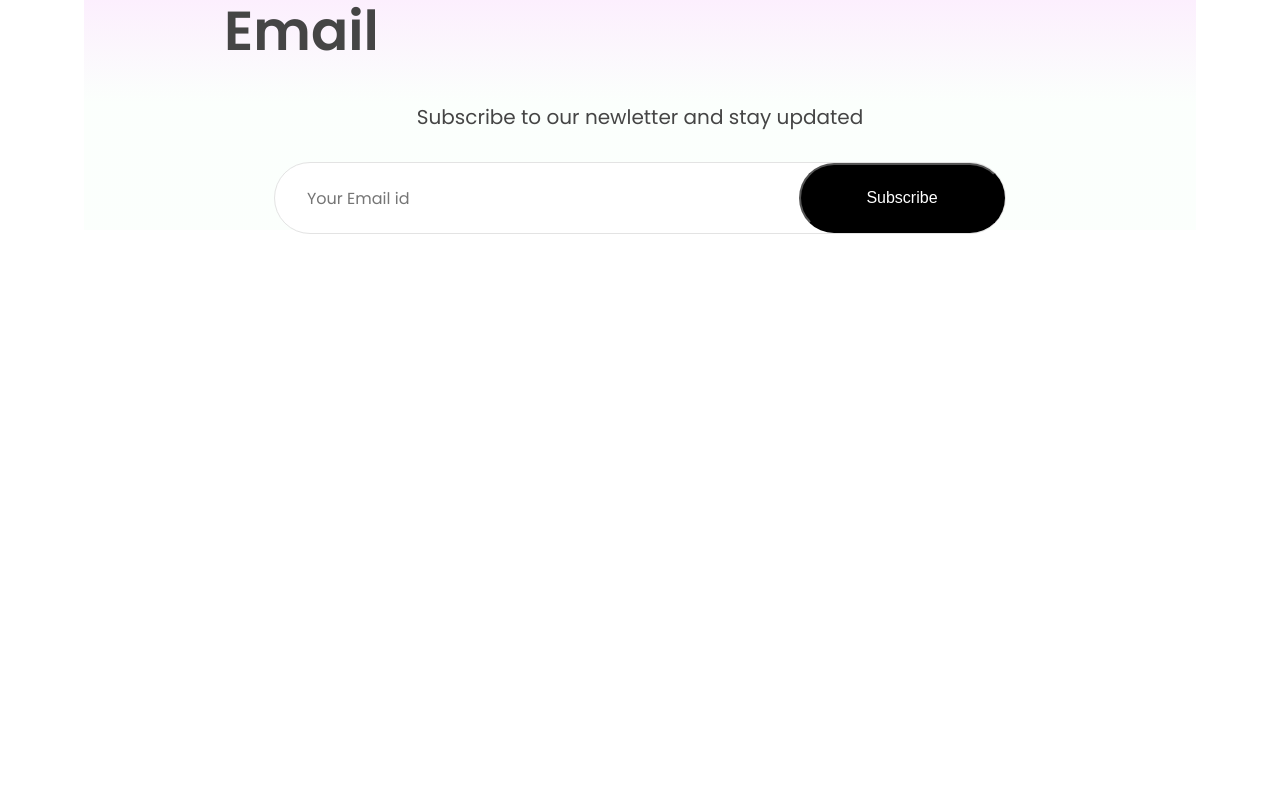
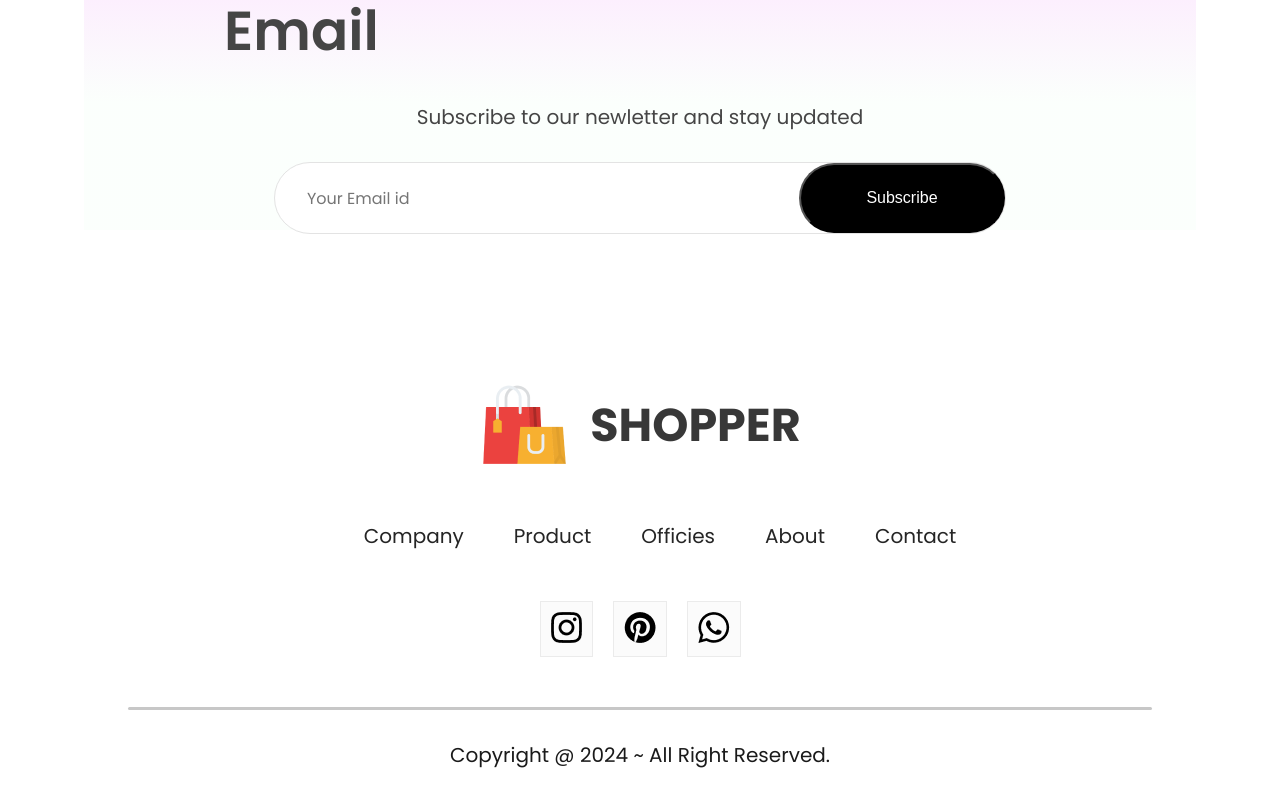
Before and after one commit to Norluciot/E-commerce, a React (Create React App) app: page / in a window 1280 px wide. Shown: the part 3722-4522 px from the top of the page. Before the commit the page ends 4102 px from the top, so only its background shows below. Built offline with nearby package versions, Linux system fonts and the light colour scheme.

Commit message:
Footer Done

```diff
--- a/src/App.js
+++ b/src/App.js
@@ -6,6 +6,7 @@
 import Product from "./Pages/Product";
 import Cart from "./Pages/Cart";
 import LoginSignUp from "./Pages/LoginSignUp";
+import Footer from "./Components/Footer/Footer";
 
 function App() {
   return (
@@ -24,6 +25,7 @@
           <Route path='/login' element={<LoginSignUp/>} />
 
         </Routes>
+        <Footer />
 
       </BrowserRouter>
     </div>
--- /dev/null
+++ b/src/Components/Footer/Footer.css
@@ -0,0 +1,63 @@
+.footer{
+    display: flex;
+    flex-direction: column;
+    justify-content: center;
+    align-items: center;
+    gap: 50px;
+}
+
+.footer-logo{
+    display: flex;
+    align-items: center;
+    gap: 20px;
+}
+
+.footer-logo p{
+    color: #383838;
+    font-size: 46px;
+    font-weight: 700;
+}
+
+.footer-links{
+    display: flex;
+    list-style: none;
+    gap: 50px;
+    color: #252525;
+    font-size: 20px;
+}
+
+.footer-links li{
+    cursor: pointer;
+}
+
+
+.footer-social-icon{
+    display: flex;
+    gap: 20px;
+}
+
+.footer-icons-container{
+    padding: 10px;
+    padding-bottom: 6px;
+    background: #fbfbfb;
+    border: 1px solid #ebebeb;
+}
+
+.footer-copyright{
+    display: flex;
+    flex-direction: column;
+    align-items: center;
+    gap: 30px;
+    width: 100%;
+    margin-bottom: 30px;
+    color: #1a1a1a;
+    font-size: 20px;
+}
+
+.footer-copyright hr{
+    width: 80%;
+    border: none;
+    border-radius: 10px;
+    height: 3px;
+    background: #c7c7c7;
+}
--- /dev/null
+++ b/src/Components/Footer/Footer.jsx
@@ -0,0 +1,41 @@
+import React from "react";
+import "./Footer.css";
+import footer_logo from "../Assets/logo_big.png";
+import instagram_icon from "../Assets/instagram_icon.png";
+import pintester_icon from "../Assets/pintester_icon.png";
+import whatsapp_icon from "../Assets/whatsapp_icon.png";
+
+const Footer = () => {
+  return (
+    <div className="footer">
+      <div className="footer-logo">
+        <img src={footer_logo} alt="" />
+        <p>SHOPPER</p>
+      </div>
+      <ul className="footer-links">
+        <li>Company</li>
+        <li>Product</li>
+        <li>Officies</li>
+        <li>About</li>
+        <li>Contact</li>
+      </ul>
+      <div className="footer-social-icon">
+        <div className="footer-icons-container">
+          <img src={instagram_icon} alt="" />
+        </div>
+        <div className="footer-icons-container">
+          <img src={pintester_icon} alt="" />
+        </div>
+        <div className="footer-icons-container">
+          <img src={whatsapp_icon} alt="" />
+        </div>
+      </div>
+      <div className="footer-copyright">
+        <hr />
+        <p>Copyright @ 2024 ~ All Right Reserved. </p>
+      </div>
+    </div>
+  );
+};
+
+export default Footer;
--- a/src/Pages/Shop.jsx
+++ b/src/Pages/Shop.jsx
@@ -4,6 +4,7 @@
 import Offers from '../Components/Offers/Offers'
 import NewCollections from '../Components/NewCollections/NewCollections'
 import NewsLetter from '../Components/NewsLetter/NewsLetter'
+
 
 const Shop = () => {
   return (
@@ -13,6 +14,7 @@
       <Offers/>
       <NewCollections/>
       <NewsLetter/>
+
     </div>
   )
 }
```
